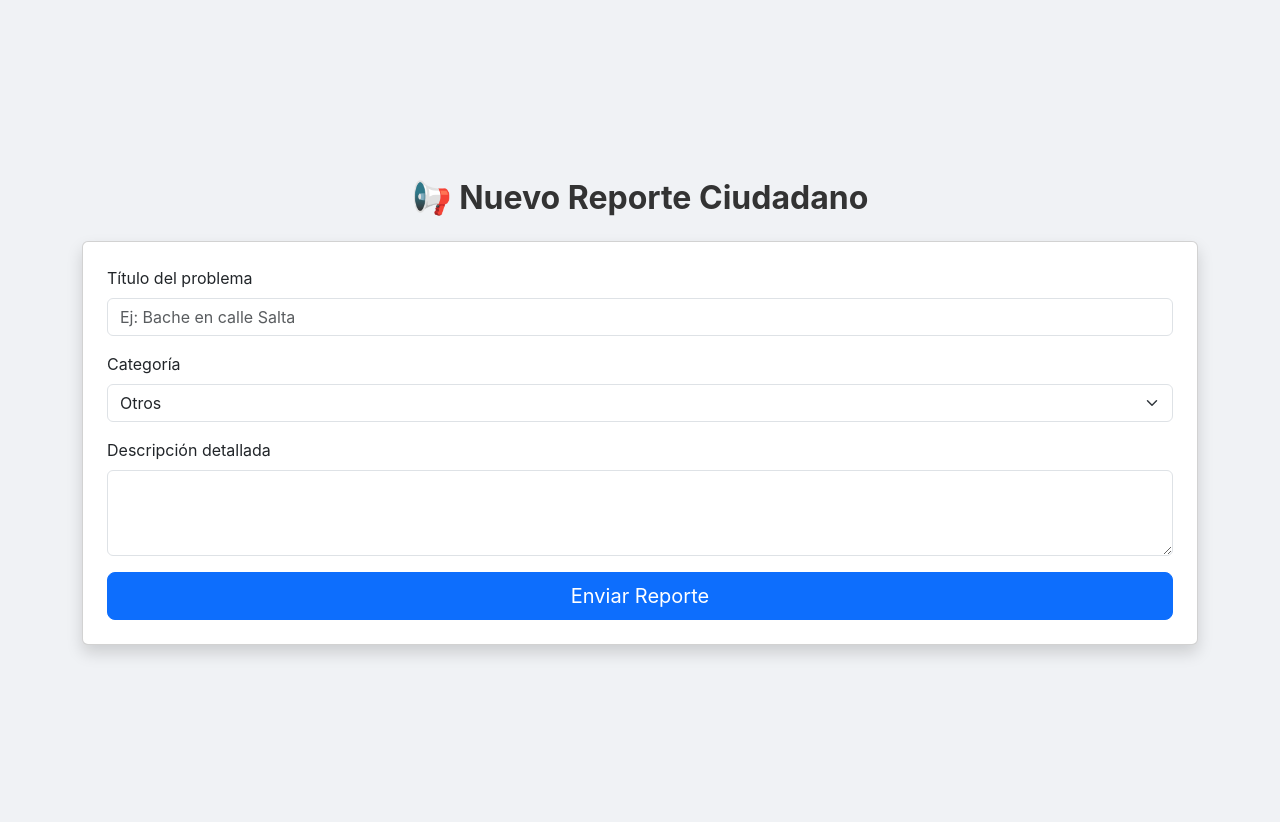
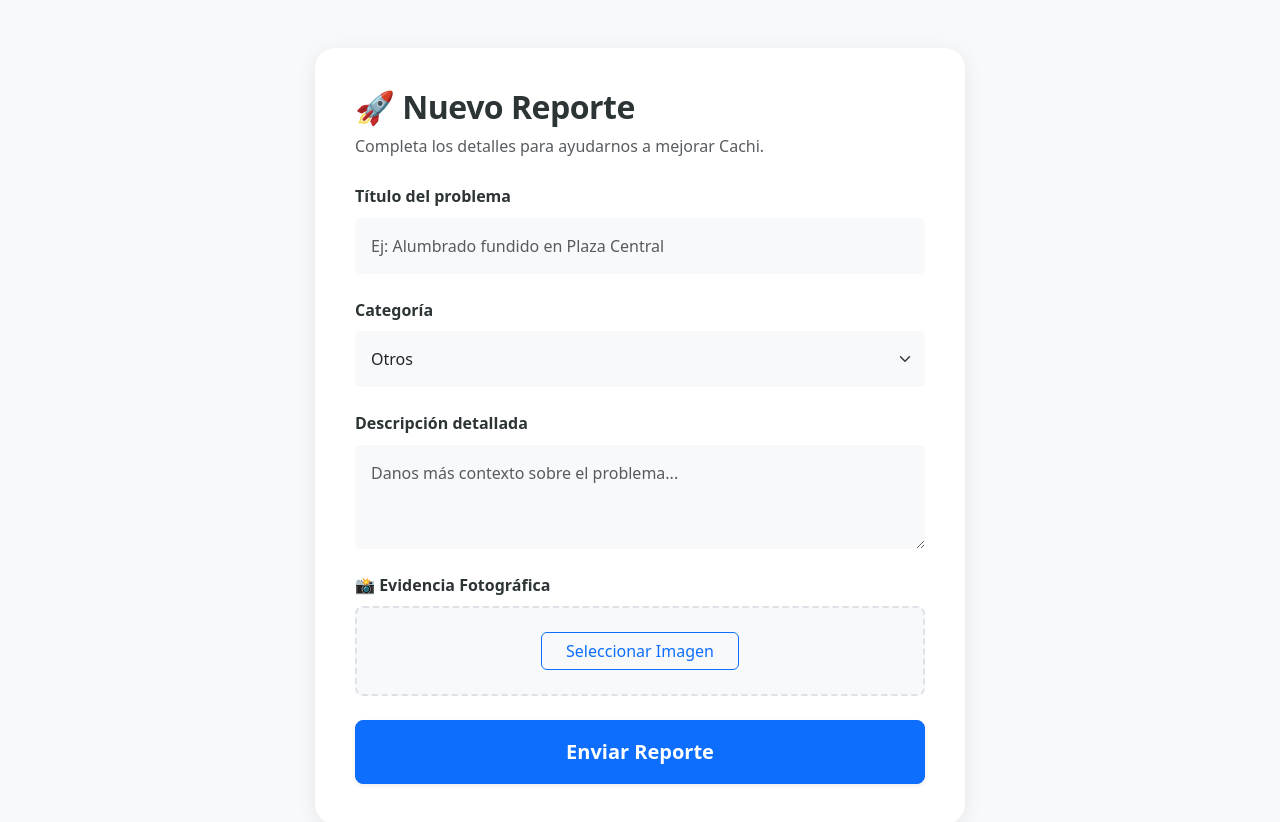
Before and after one commit to lletorres/cachi_reclamos_front, a React (Vite) app: page /reportar in a window 1280 px wide. Shown: the top 822 px of the page. Before the commit the page ends 800 px from the top, so only its background shows below. Built offline with nearby package versions, Linux system fonts and the light colour scheme.

Commit message:
nuevo css

```diff
--- a/src/pages/ReportarIncidente.jsx
+++ b/src/pages/ReportarIncidente.jsx
@@ -1,56 +1,62 @@
-import { useState } from "react";
+import { useState, useEffect } from "react";
+import { useNavigate } from "react-router-dom";
+import { useUser } from "../context/UserContext";
 import { createReporte } from "../services/api";
-import { useUser } from "../context/UserContext";
 
 const ReportarIncidente = () => {
+  const navigate = useNavigate();
   const { user } = useUser();
-  const [loading, setLoading] = useState(false);
+  const [preview, setPreview] = useState(null); // Para la miniatura de la foto
   const [formData, setFormData] = useState({
     titulo: "",
+    categoria: "Otros",
     descripcion: "",
-    categoria: "Otros",
+    imagen: null,
   });
+
+  // Manejador de la imagen para generar la vista previa
+  const handleImageChange = (e) => {
+    const file = e.target.files[0];
+    if (file) {
+      setFormData({ ...formData, imagen: file });
+      setPreview(URL.createObjectURL(file)); // Crea una URL temporal para la imagen
+    }
+  };
 
   const handleSubmit = async (e) => {
     e.preventDefault();
-    if (!user) return alert("Debes estar logueado para reportar");
+    if (!user) return alert("Debes iniciar sesión");
 
     try {
-      const dataParaEnviar = {
-        titulo: formData.titulo,
-        descripcion: formData.descripcion,
-        categoria: formData.categoria,
-        ubicacion: {
-          latitud: formData.lat,
-          longitud: formData.lng,
-        },
-      };
-
-      await createReporte(dataParaEnviar);
-      alert("✅ Reporte enviado correctamente a Obras Públicas");
-      // Limpiar formulario
-      setFormData({
-        titulo: "",
-        descripcion: "",
-        categoria: "Otros",
-        latitud: "",
-        longitud: "",
-      });
+      // Por ahora enviamos como JSON, luego ajustaremos si usas FormData para archivos reales
+      await createReporte(formData);
+      alert("Reporte enviado con éxito");
+      navigate("/");
     } catch (error) {
-      alert(error.message);
+      alert("Error: " + error.message);
     }
   };
 
   return (
-    <div className="container mt-4">
-      <h2>📢 Nuevo Reporte Ciudadano</h2>
-      <form onSubmit={handleSubmit} className="card p-4 shadow">
-        <div className="mb-3">
-          <label className="form-label">Título del problema</label>
+    <div className="container mt-5 mb-5">
+      <div className="card-custom mx-auto" style={{ maxWidth: "650px" }}>
+        <header className="mb-4">
+          <h2 className="fw-bold">🚀 Nuevo Reporte</h2>
+          <p className="text-muted">
+            Completa los detalles para ayudarnos a mejorar Cachi.
+          </p>
+        </header>
+
+        <form onSubmit={handleSubmit}>
+          {/* Título */}
+          <div className="mb-4">
+            <label className="form-label fw-semibold">
+              Título del problema
+            </label>
             <input
               type="text"
-            className="form-control"
-            placeholder="Ej: Bache en calle Salta"
+              className="form-control bg-light border-0 p-3"
+              placeholder="Ej: Alumbrado fundido en Plaza Central"
               value={formData.titulo}
               onChange={(e) =>
                 setFormData({ ...formData, titulo: e.target.value })
@@ -59,27 +65,32 @@ const ReportarIncidente = () => {
             />
           </div>
 
-        <div className="mb-3">
-          <label className="form-label">Categoría</label>
+          {/* Categoría */}
+          <div className="mb-4">
+            <label className="form-label fw-semibold">Categoría</label>
             <select
-            className="form-select"
+              className="form-select bg-light border-0 p-3"
               value={formData.categoria}
               onChange={(e) =>
                 setFormData({ ...formData, categoria: e.target.value })
               }
             >
+              <option value="Bacheo">Bacheo</option>
               <option value="Alumbrado">Alumbrado</option>
-            <option value="Bacheo">Bacheo</option>
               <option value="Basura">Basura</option>
               <option value="Otros">Otros</option>
             </select>
           </div>
 
-        <div className="mb-3">
-          <label className="form-label">Descripción detallada</label>
+          {/* Descripción */}
+          <div className="mb-4">
+            <label className="form-label fw-semibold">
+              Descripción detallada
+            </label>
             <textarea
-            className="form-control"
+              className="form-control bg-light border-0 p-3"
               rows="3"
+              placeholder="Danos más contexto sobre el problema..."
               value={formData.descripcion}
               onChange={(e) =>
                 setFormData({ ...formData, descripcion: e.target.value })
@@ -88,10 +99,62 @@ const ReportarIncidente = () => {
             ></textarea>
           </div>
 
-        <button type="submit" className="btn btn-primary btn-lg w-100">
+          {/* Sección de Foto con Preview */}
+          <div className="mb-4">
+            <label className="form-label fw-semibold d-block">
+              📸 Evidencia Fotográfica
+            </label>
+            <div
+              className="upload-area border rounded-3 p-4 text-center bg-light"
+              style={{ borderStyle: "dashed !important" }}
+            >
+              {!preview ? (
+                <>
+                  <input
+                    type="file"
+                    id="fileUpload"
+                    className="d-none"
+                    accept="image/*"
+                    onChange={handleImageChange}
+                  />
+                  <label
+                    htmlFor="fileUpload"
+                    className="btn btn-outline-primary px-4"
+                  >
+                    Seleccionar Imagen
+                  </label>
+                </>
+              ) : (
+                <div className="position-relative">
+                  <img
+                    src={preview}
+                    alt="Vista previa"
+                    className="img-fluid rounded-3 mb-2"
+                    style={{ maxHeight: "250px" }}
+                  />
+                  <button
+                    type="button"
+                    className="btn btn-sm btn-danger position-absolute top-0 end-0 m-2"
+                    onClick={() => {
+                      setPreview(null);
+                      setFormData({ ...formData, imagen: null });
+                    }}
+                  >
+                    X
+                  </button>
+                </div>
+              )}
+            </div>
+          </div>
+
+          <button
+            type="submit"
+            className="btn btn-primary btn-lg w-100 py-3 fw-bold shadow-sm"
+          >
             Enviar Reporte
           </button>
         </form>
+      </div>
     </div>
   );
 };
--- a/src/styles/App.css
+++ b/src/styles/App.css
@@ -1,80 +1,82 @@
-/* 1. Fondo general y reset básico */
+/* Reemplaza o añade estas reglas en App.css */
+
+:root {
+  --primary: #0056b3;
+  --success: #28a745;
+  --bg-light: #f8f9fa;
+  --text-main: #2d3436;
+  --text-muted: #636e72;
+  --shadow-sm: 0 2px 10px rgba(0, 0, 0, 0.05);
+  --shadow-md: 0 4px 20px rgba(0, 0, 0, 0.08);
+}
+
 body {
-  background-color: #f0f2f5; /* Gris muy suave, tipo Facebook/Linkedin */
-  margin: 0;
-  font-family:
-    -apple-system, BlinkMacSystemFont, "Segoe UI", Roboto, Oxygen, Ubuntu,
-    Cantarell, "Open Sans", "Helvetica Neue", sans-serif;
+  background-color: var(--bg-light); /* */
+  color: var(--text-main);
+  line-height: 1.6;
 }
-/* ... tus estilos anteriores ... */
+.buttons-container {
+  display: flex;
+  gap: 1rem;
+  justify-content: center;
+}
+/* Tarjetas más "aireadas" y modernas */
+.card-custom {
+  background-color: white; /* */
+  border: none;
+  border-radius: 20px; /* Bordes más curvos y amigables */
+  box-shadow: var(--shadow-md); /* */
+  padding: 2.5rem;
+  transition: transform 0.3s ease;
+}
 
-/* SECCIÓN DE BIENVENIDA (HERO) */
+/* El Hero Section (Bienvenida) ahora será más impactante */
 .welcome-section {
-  background-color: #ffffff;
-  padding: 3rem 1rem;
-  border-radius: 16px; /* Bordes bien redondeados */
-  text-align: center; /* CENTRA TODO EL TEXTO */
-  margin-bottom: 2rem;
-  box-shadow: 0 4px 20px rgba(0, 0, 0, 0.05); /* Sombra muy sutil */
+  background: linear-gradient(
+    135deg,
+    #ffffff 0%,
+    #f1f4f8 100%
+  ); /* Gradiente sutil */
+  padding: 4rem 2rem;
+  border-radius: 24px; /* */
+  text-align: center; /* */
 }
 
 .welcome-title {
-  font-size: 2.5rem;
-  font-weight: 800;
-  color: #2c3e50;
-  margin-bottom: 0.5rem;
+  font-size: 3rem; /* Más grande para jerarquía */
+  letter-spacing: -1px;
+  color: var(--primary); /* */
 }
 
-.welcome-subtitle {
-  font-size: 1.1rem;
-  color: #7f8c8d;
-  margin-bottom: 2rem;
+/* Estilo para las futuras fotos de evidencia */
+.evidencia-img {
+  width: 100%;
+  height: 200px;
+  object-fit: cover;
+  border-radius: 12px;
+  margin-bottom: 1rem;
+  background-color: #eee;
+}
+/* src/styles/App.css */
+
+.form-control:focus,
+.form-select:focus {
+  background-color: #fff !important;
+  box-shadow: 0 0 0 0.25rem rgba(0, 86, 179, 0.1);
+  border: 1px solid var(--primary) !important;
 }
 
-/* Ajuste para los botones en el centro */
-.buttons-container {
-  display: flex;
-  justify-content: center; /* CENTRA LOS BOTONES */
-  gap: 15px; /* Espacio entre botones */
-  flex-wrap: wrap;
+.upload-area {
+  transition: all 0.3s ease;
+  border: 2px dashed #dee2e6 !important;
 }
 
-/* 2. El Contenedor Principal (La "Cáscara") */
-.app-shell {
-  min-height: 100vh; /* Ocupa SIEMPRE el 100% de la altura de la pantalla */
-  display: flex; /* Activa el modo flexible */
-  flex-direction: column;
-  align-items: center; /* Centra horizontalmente */
-  justify-content: center; /* Centra verticalmente */
-  padding: 20px; /* Un poco de aire en los bordes para celulares */
+.upload-area:hover {
+  background-color: #f1f4f8 !important;
+  border-color: var(--primary) !important;
 }
 
-/* 3. La Tarjeta (Donde va el contenido) */
-.card-custom {
-  background-color: white;
-  border-radius: 12px; /* Bordes redondeados modernos */
-  box-shadow: 0 4px 20px rgba(0, 0, 0, 0.1); /* Sombra suave y elegante */
-  width: 100%; /* En celular ocupa todo el ancho disponible */
-  max-width: 500px; /* En PC no pasa de 500px de ancho */
-  padding: 2rem; /* Espacio interno */
-  margin: 0 auto; /* Asegura centrado */
+.card-custom header h2 {
+  color: var(--text-main);
+  letter-spacing: -0.5px;
 }
-
-/* 4. Ajuste para títulos */
-h1,
-h2 {
-  color: #333;
-  margin-bottom: 1.5rem;
-  text-align: center;
-  font-weight: 700;
-}
-
-/* 5. Ajuste Responsive para pantallas muy pequeñas */
-@media (max-width: 400px) {
-  .card-custom {
-    padding: 1.5rem;
-  }
-  h1 {
-    font-size: 1.8rem;
-  }
-}
```
Also changed, not shown: src/pages/Home.jsx (+74 -22 lines). Lines whose indentation alone changed are shown as unchanged.
